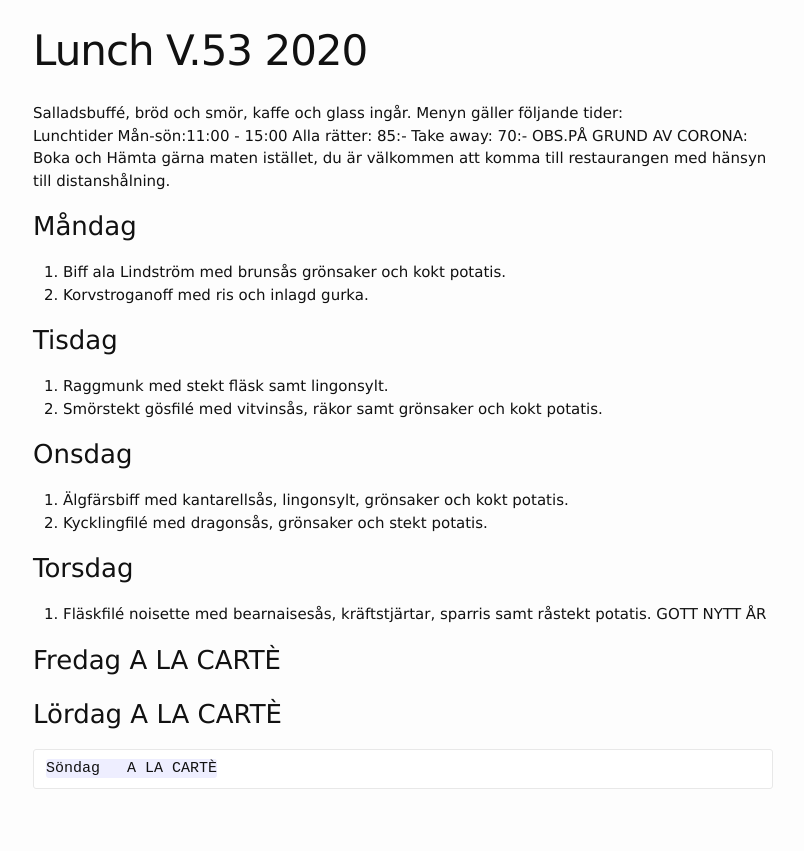
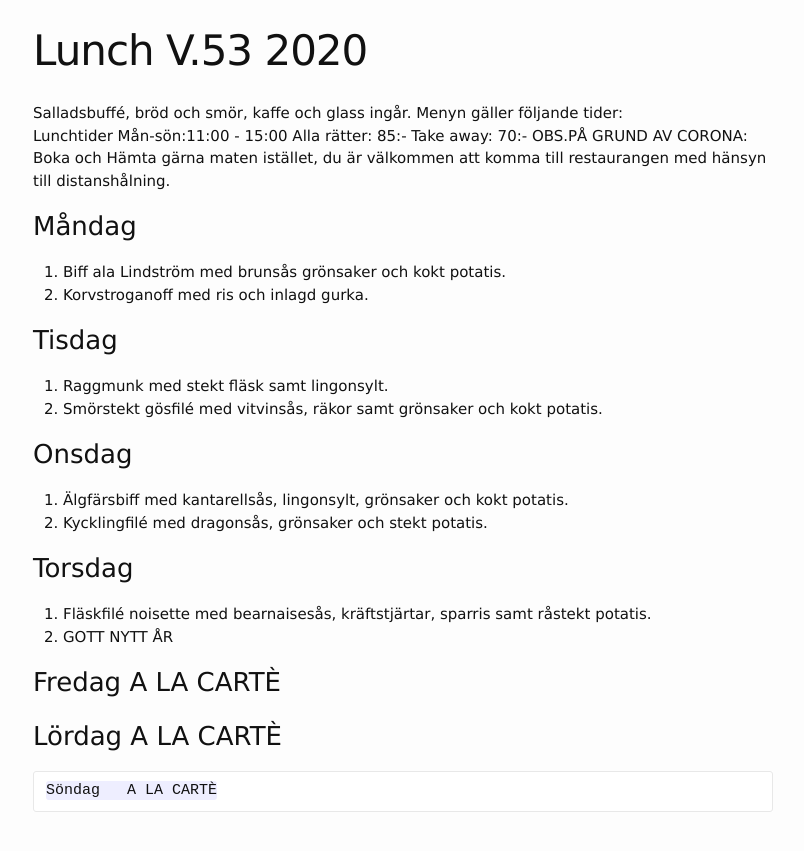
Before and after one commit to FarInn62/farinn62.github.io, a Jekyll site: the page built from lunch.md, in a window 1280 px wide. Shown: the top 851 px of the page, without its empty margins (237-1041 px from the left). Built offline with Jekyll 4.4.1, drawn with Linux system fonts in a browser that asks for light colours; part of the change alters nothing that is shown.

```diff
--- a/lunch.md
+++ b/lunch.md
@@ -25,7 +25,7 @@ OBS.PÅ GRUND AV CORONA: Boka och Hämta gärna maten istället, du är välkomm
 
 ### Torsdag
 1. Fläskfilé noisette med bearnaisesås, kräftstjärtar, sparris samt råstekt potatis.
-   GOTT NYTT ÅR
+2. GOTT NYTT ÅR
 
 ### Fredag   A LA CARTÈ
 ### Lördag   A LA CARTÈ
```
